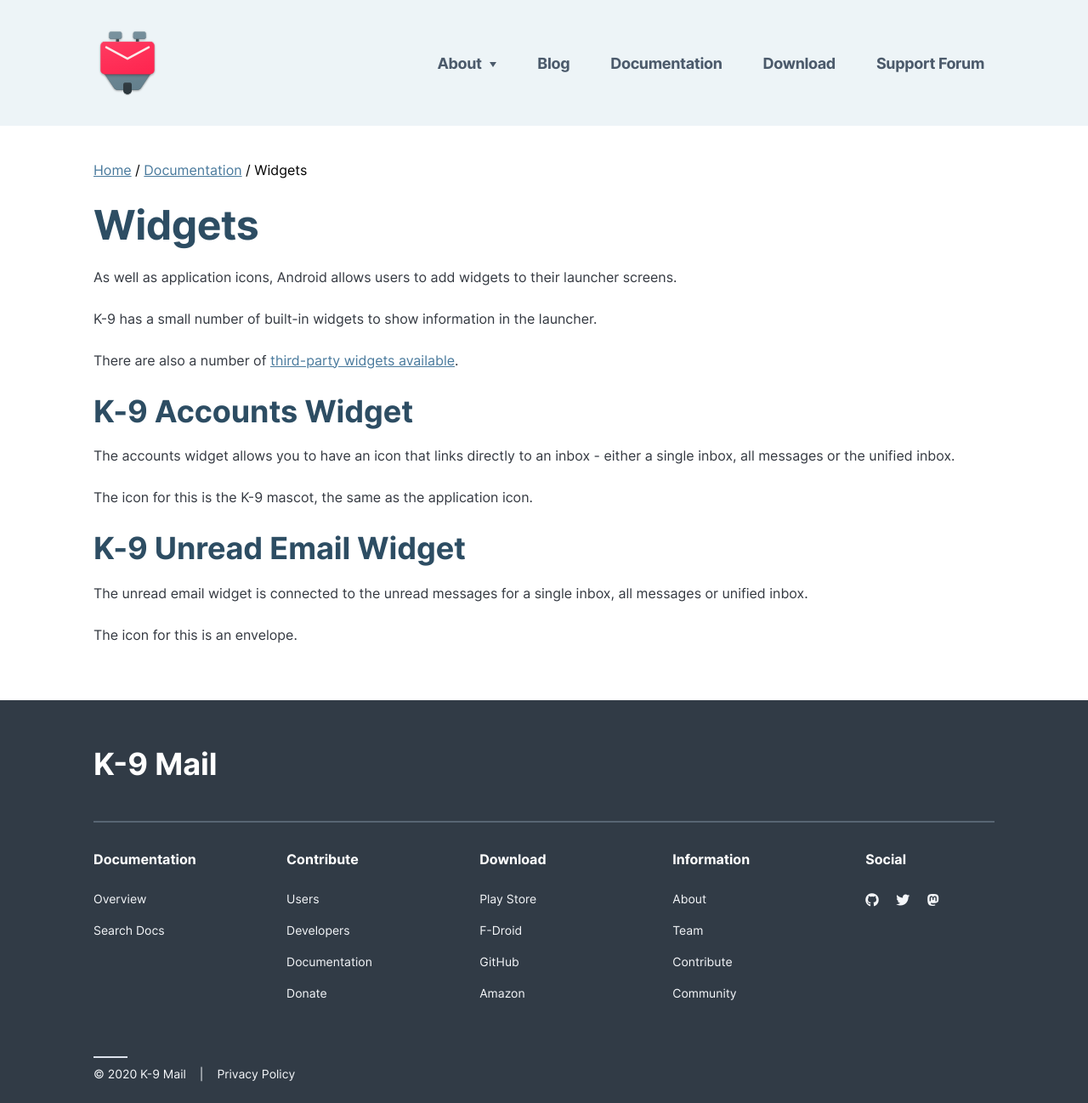
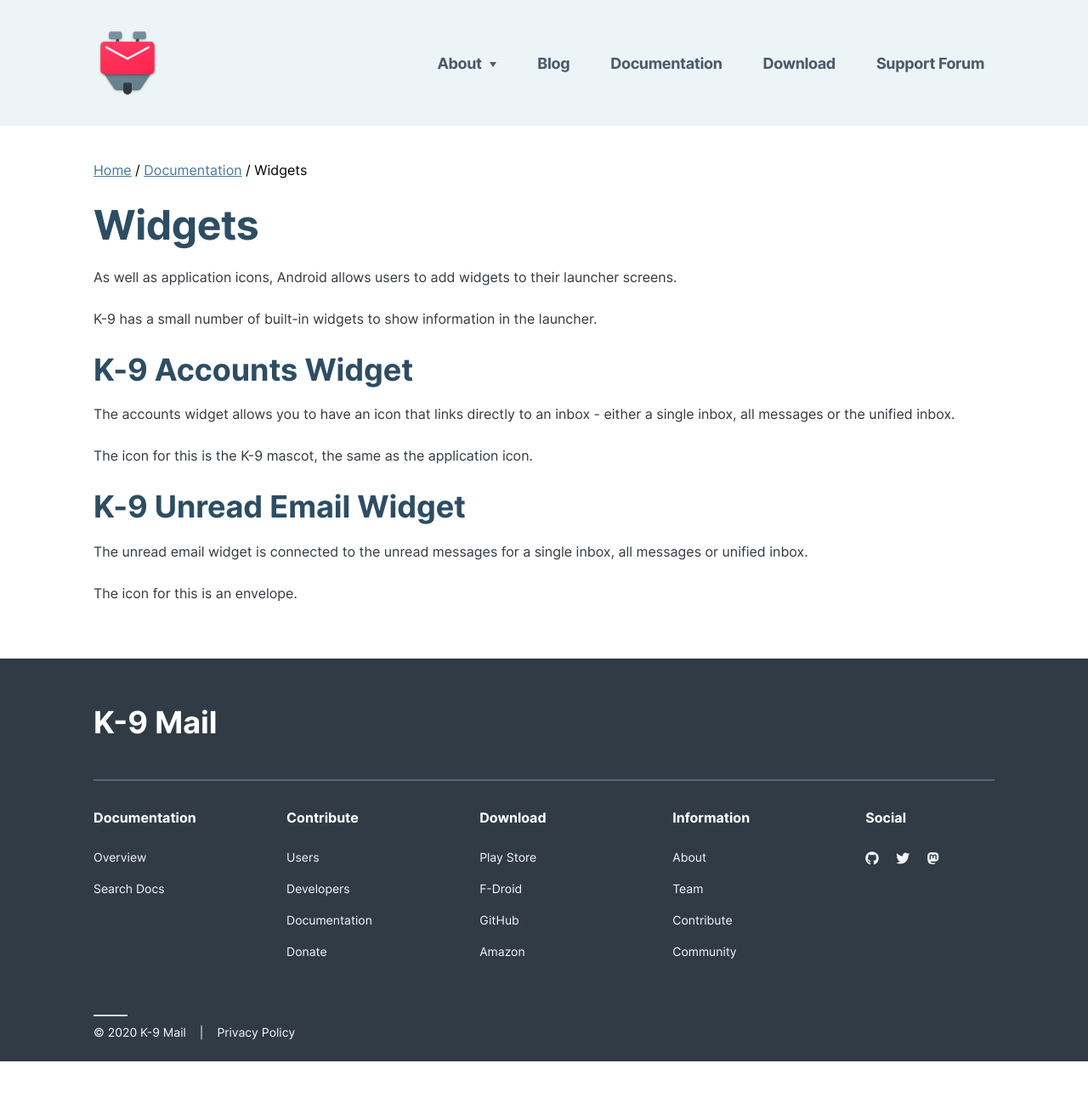
Before and after one commit to k9mail/k9mail.app, a Jekyll site: the page built from _documentation/widgets.md, in a window 1280 px wide. Shown: the whole page at 85% size. Built offline with Jekyll 4.4.1, drawn with Linux system fonts in a browser that asks for light colours; after the commit the page ends 1249 px from its top, so only the background shows below that.

Commit message:
Remove reference to third-party widgets page

```diff
--- a/_documentation/widgets.md
+++ b/_documentation/widgets.md
@@ -11,8 +11,6 @@ As well as application icons, Android allows users to add widgets to their launc
 
 K-9 has a small number of built-in widgets to show information in the launcher.
 
-There are also a number of [third-party widgets available](../related).
-
 ## K-9 Accounts Widget
 
 The accounts widget allows you to have an icon that links directly to an inbox - either a single inbox, all messages or the unified inbox.
```
